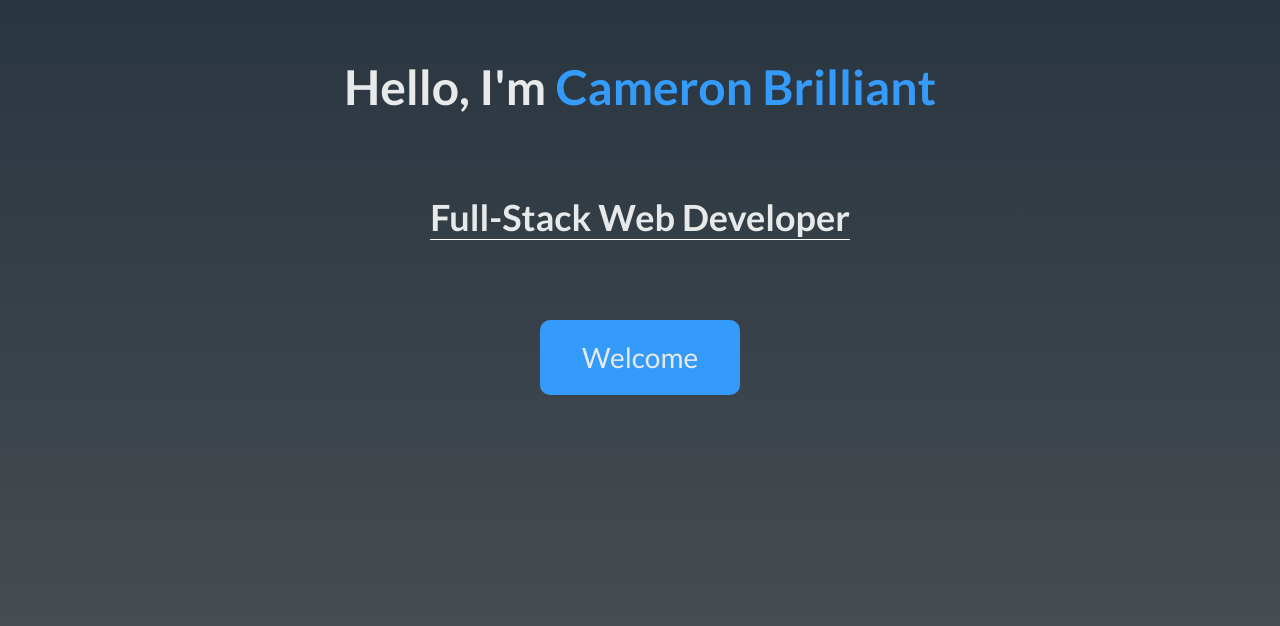
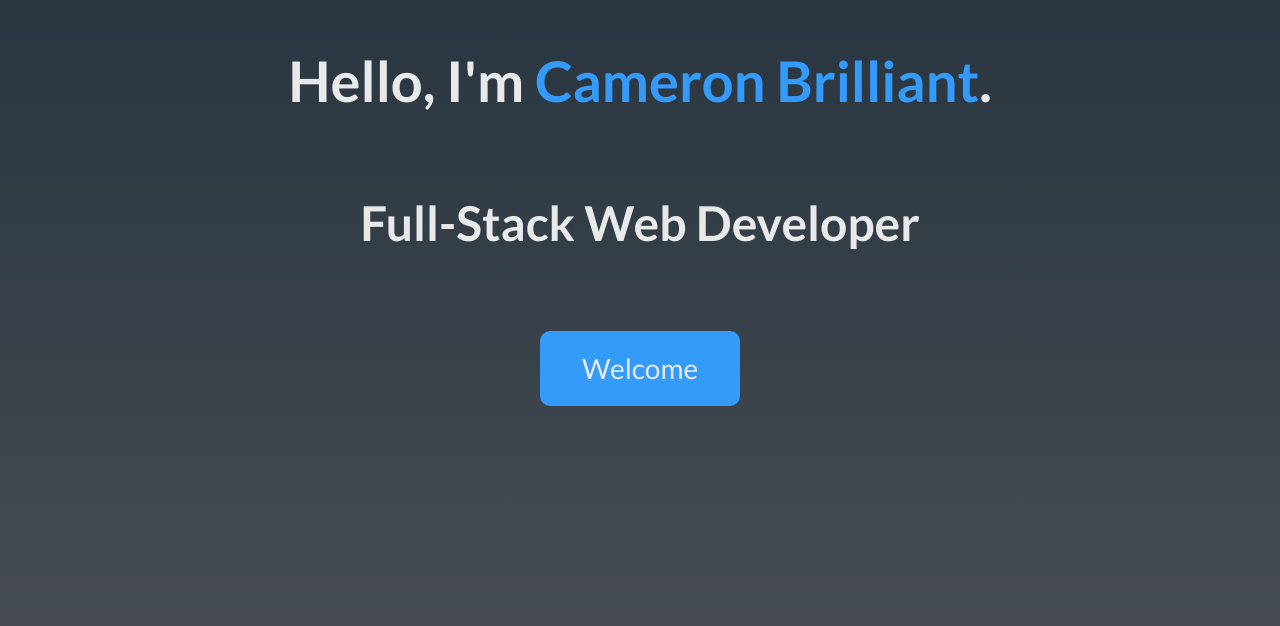
Before and after one commit to cbrilliant20/cb-portfolio, a React (Create React App) app in the folder portfolio/: page / in a window 1280 px wide. Shown: the part 174-800 px from the top of the page. Built offline with nearby package versions, Linux system fonts and the light colour scheme.

Commit message:
home animations

```diff
--- a/portfolio/public/index.html
+++ b/portfolio/public/index.html
@@ -21,6 +21,8 @@
       user's mobile device or desktop. See https://developers.google.com/web/fundamentals/web-app-manifest/
     -->
     <link rel="manifest" href="%PUBLIC_URL%/manifest.json" />
+    <script src="https://unpkg.com/typewriter-effect@latest/dist/core.js"></script>
+
     <!--
       Notice the use of %PUBLIC_URL% in the tags above.
       It will be replaced with the URL of the `public` folder during the build.
--- a/portfolio/src/screens/Home/Home.css
+++ b/portfolio/src/screens/Home/Home.css
@@ -21,11 +21,15 @@ button {
 }
 
 .home-container h1 {
+  font-size: 56px;
+  animation: animated-text 5s ease-in-out 0.5s;
+  /* width: 22ch; */
+  white-space: nowrap;
+  overflow: hidden;
+}
+/* steps(28) */
+.home-container h2 {
   font-size: 48px;
-}
-
-.home-container h2 {
-  font-size: 36px;
 }
 
 .home-container span {
@@ -37,3 +41,16 @@ button {
   height: 75px;
   font-size: 28px;
 }
+
+.home-container h2 {
+  border: none;
+}
+
+@keyframes animated-text {
+  from {
+    width: 0;
+  }
+  to {
+    width: 80%;
+  }
+}
--- a/portfolio/src/screens/Home/Home.jsx
+++ b/portfolio/src/screens/Home/Home.jsx
@@ -4,7 +4,7 @@ const Home = () => {
   return (
     <div className="home-container">
       <h1>
-        Hello, I'm <span>Cameron Brilliant</span>
+        Hello, I'm <span>Cameron Brilliant</span>.
       </h1>
       <h2>Full-Stack Web Developer</h2>
       <button className="welcome-btn btn">Welcome</button>
```
Also changed, not shown: 1 other file (tests, documents, lock files or other folders).
